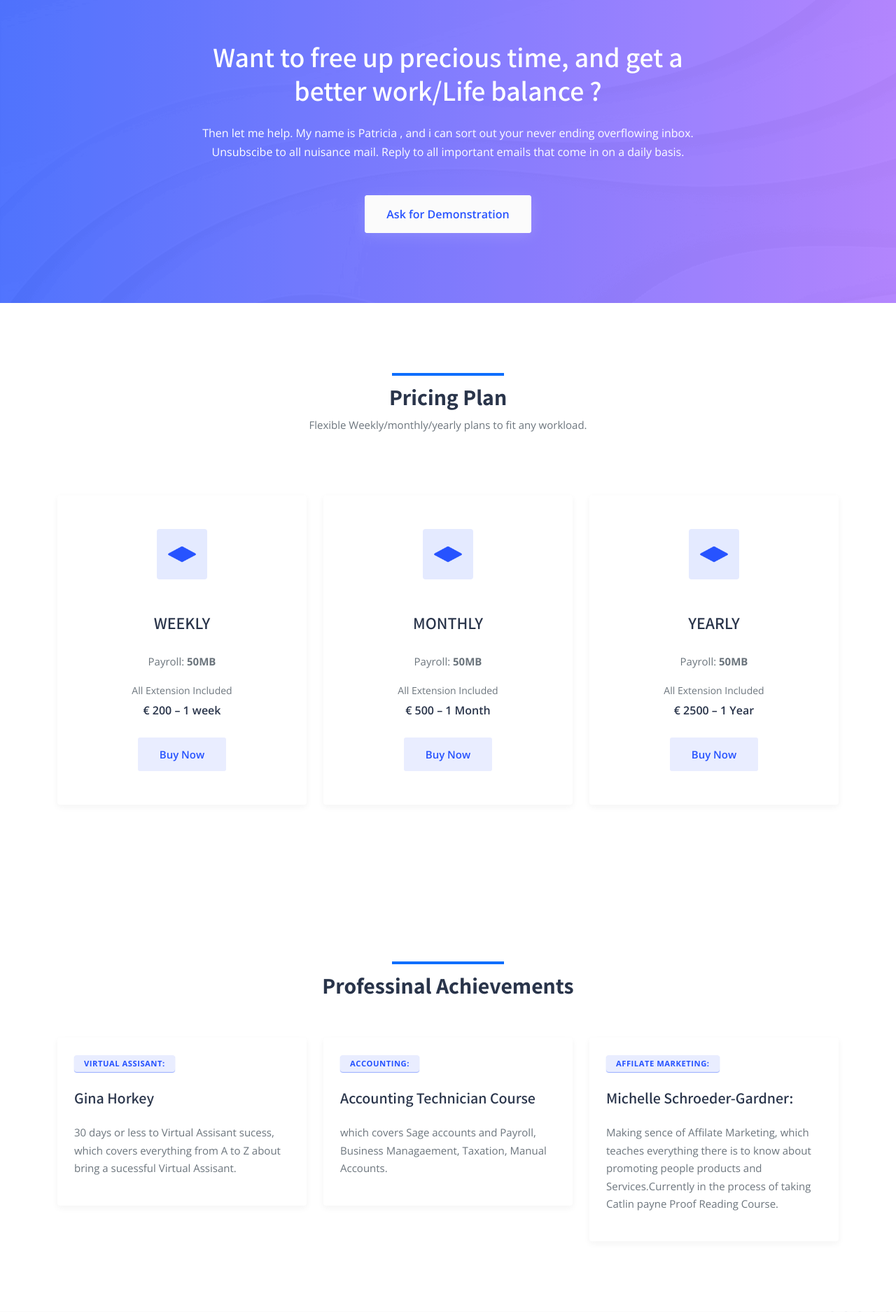
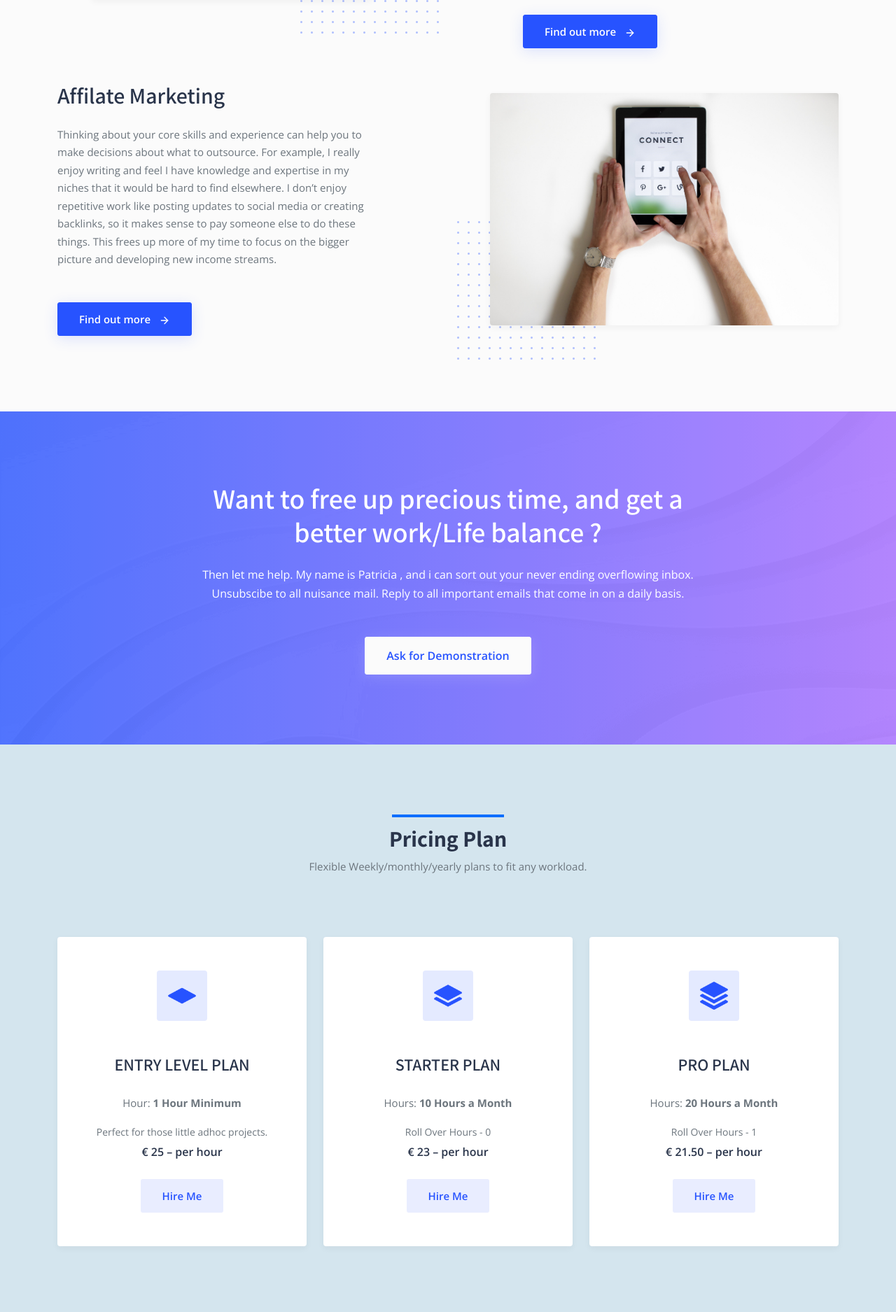
Before and after one commit to AbdullahAlHarun-code/patrica, a Django app: page / in a window 1280 px wide. Shown: the part 3033-4908 px from the top of the page at 70% size. Run offline with Django 3.2, Linux system fonts and the light colour scheme; some libraries are stand-ins or nearby versions.

Commit message:
change background color and add some images

```diff
--- a/frontend/templates/frontend/index.html
+++ b/frontend/templates/frontend/index.html
@@ -18,7 +18,7 @@
     <link href="{% static 'css/style.min.css'%}" rel="stylesheet" type="text/css" />
 </head>
 
-<body data-spy="scroll" data-target="#navbar" data-offset="20">
+<body style="background-color:#D4E5EE" data-spy="scroll" data-target="#navbar" data-offset="20">
     <!-- Loader -->
     <div id="preloader">
         <div id="status">
@@ -105,9 +105,8 @@
                             <div class="icon-mono service-icon avatar-md mx-auto mb-4">
                                 <i class="" data-feather="box"></i>
                             </div>
-                            <h4 class="mb-3 font-size-22">Digital Design</h4>
-                            <p class="text-muted mb-0">At vero eos et accusamus et iusto odio dignissimos ducimus qui
-                                blanditiis.</p>
+                            <h4 class="mb-3 font-size-22">Email Management</h4>
+                            <p class="text-muted mb-0">Email is not only an integral part of how we live our lives, but it’s a vital way to communicate. The convenience of sending an email that is instantaneously transported to the recipient’s inbox is something that many businesses couldn’t live without.</p>
                         </div>
                     </div>
                 </div>
@@ -119,9 +118,9 @@
                             <div class="icon-mono service-icon avatar-md mx-auto mb-4">
                                 <i class="" data-feather="layers"></i>
                             </div>
-                            <h4 class="mb-3 font-size-22">Awesome Support</h4>
-                            <p class="text-muted mb-0">Ut enim ad minima veniam, quis nostrum exercitationem ullam
-                                corporis suscipit.</p>
+                            <h4 class="mb-3 font-size-22">Virtual Bookkeeping Services</h4>
+                            <p class="text-muted mb-0">You may be wondering how is that you can work with someone remotely to do your bookkeeping?
+Well, it couldn't be simpler, A virtual bookkeeper handles your bookkeeping remotely. You communicate with them and share your financial info using software. They categorize your transactions and prepare financial statements for your business.</p>
                         </div>
                     </div>
                 </div>
@@ -132,10 +131,9 @@
                         <div class="service-box-content p-4">
                             <div class="icon-mono service-icon avatar-md mx-auto mb-4">
                                 <i class="" data-feather="server"></i>
-                            </div>boots
-                            <h4 class="mb-3 font-size-22">Easy to customize</h4>
-                            <p class="text-muted mb-0">Sed ut perspiciatis unde omnis iste natus error sit voluptatem
-                                doloremque.</p>
+                            </div>
+                            <h4 class="mb-3 font-size-22">Affilate Marketing,</h4>
+                            <p class="text-muted mb-0">If you want to maximize the profits in your affiliate marketing business there comes a time when you have to consider outsourcing. Letting go of some of the important task you need completing for your business to operate can be difficult, but it’s the only way you can grow.</p>
                         </div>
                     </div>
                 </div>
@@ -154,45 +152,67 @@
             <div class="row justify-content-center mb-5">
                 <div class="col-lg-7 text-center">
                   <h3 style="height:15px;" class="border-top border-4 w-25 m-auto border-primary"> </h3>
-                    <h2 class="fw-bold">Our Features</h2>
-                    <p class="text-muted">Sed ut perspiciatis unde omnis iste natus error sit voluptatem accusantium
-                        doloremque laudantium totam rem ab illo inventore.</p>
+                    <h2 class="fw-bold">Features</h2>
+                    <p class="text-muted">"I'm not restricted by geographical location when it comes to helping my clients."</p>
                 </div>
             </div>
 
             <div class="row align-items-center mb-5">
                 <div class="col-md-5 order-2 order-md-1 mt-md-0 mt-5">
-                    <h2 class="mb-4">Perfect Solution For Small Businesses</h2>
-                    <p class="text-muted mb-5">Sed ut perspiciatis unde omnis iste natus error sit voluptatem
-                        accusantium doloremque laudantium totam rem aperiam eaque ipsa quae ab illo inventore
-                        veritatis..</p>
+                    <h2 class="mb-4">Virtual Bookkeeping</h2>
+                    <p class="text-muted mb-5">"Handing over a bag of receipts often means that you are tied to looking for a bookkeeper that is reasonably local to you, whereas with a remote Bookkeeper you can choose someone you are comfortable with and is more likely to understand your business regardless of their locality."</p>
                     <a href="javascript: void(0);" class="btn btn-primary">Find out more <i class="icon-xs ms-2"
                             data-feather="arrow-right"></i></a>
                 </div>
                 <div class="col-md-6 ms-md-auto order-1 order-md-2">
                     <div class="position-relative">
                         <div class="ms-5 features-img">
-                            <img src="{% static 'images/features-1.jpg' %}" alt="" class="img-fluid d-block mx-auto rounded shadow" />
+                            <img src="{% static 'new-images/pic4.jpg' %}" alt="" class="img-fluid d-block mx-auto rounded shadow" />
                         </div>
                         <img src="{% static 'images/dot-img.png' %}" alt="" class="dot-img-left" />
                     </div>
                 </div>
             </div>
             <!-- end row -->
-            <div class="row align-items-center section pb-0">
+            <div class="row align-items-center section pb-0 mb-5">
                 <div class="col-md-6">
                     <div class="position-relative mb-md-0 mb-5">
                         <div class="me-5 features-img">
-                            <img src="{% static 'images/features-2.jpg' %}" alt="" class="img-fluid d-block mx-auto rounded shadow" />
+                            <img src="{% static 'new-images/pic9.jpg' %}" alt="" class="img-fluid d-block mx-auto rounded shadow" />
                         </div>
                         <img src="{% static 'images/dot-img.png' %}" alt="" class="dot-img-right" />
                     </div>
                 </div>
                 <div class="col-md-5 ms-md-auto">
-                    <h2 class="mb-4">Build community & conversion with our suite of social tool</h2>
-                    <p class="text-muted mb-5">Sed ut perspiciatis unde omnis iste natus error sit voluptatem accusantium doloremque laudantium totam rem aperiam eaque ipsa quae ab illo inventore veritatis..</p>
+                    <h2 class="mb-4">Email Management</h2>
+                    <p class="text-muted mb-5">📣 How's your Inbox Looking?<br>
+📌 Did you tell yourself you would keep on top of your emails this year? Has it not happened?<br>
+📌 Do you have 1000's of unread emails (mostly Spam)?<br>
+📌 Missing Important emails from your customers?<br>
+📌 Spending Hours a day rather than minutes looking at and sorting through emails?<br>
+
+Then this is where I can help! I'll curb that Newsletter addiction and clear the spam from your life once and for all.
+
+Whether it's a one off Inbox detox or you would like someone to manage incoming enquiries, I can help!</p>
                     <a href="javascript: void(0);" class="btn btn-primary">Find out more <i class="icon-xs ms-2"
                             data-feather="arrow-right"></i></a>
+                </div>
+            </div>
+            <!-- end row -->
+            <div class="row align-items-center mb-2 mt-5">
+                <div class="col-md-5 order-2 order-md-1 mt-md-0 mt-5">
+                    <h2 class="mb-4">Affilate Marketing</h2>
+                    <p class="text-muted mb-5">Thinking about your core skills and experience can help you to make decisions about what to outsource. For example, I really enjoy writing and feel I have knowledge and expertise in my niches that it would be hard to find elsewhere. I don’t enjoy repetitive work like posting updates to social media or creating backlinks, so it makes sense to pay someone else to do these things. This frees up more of my time to focus on the bigger picture and developing new income streams.</p>
+                    <a href="javascript: void(0);" class="btn btn-primary">Find out more <i class="icon-xs ms-2"
+                            data-feather="arrow-right"></i></a>
+                </div>
+                <div class="col-md-6 ms-md-auto order-1 order-md-2">
+                    <div class="position-relative">
+                        <div class="ms-5 features-img">
+                            <img src="{% static 'new-images/pic16.jpg' %}" alt="" class="img-fluid d-block mx-auto rounded shadow" />
+                        </div>
+                        <img src="{% static 'images/dot-img.png' %}" alt="" class="dot-img-left" />
+                    </div>
                 </div>
             </div>
             <!-- end row -->
@@ -245,12 +265,12 @@
                                           <img src="{% static 'images/pricing/1.png' %}" alt=""
                                               class="img-fluid d-block mx-auto" />
                                       </div>
-                                      <h4 class="text-uppercase mb-4 pb-1">Weekly</h4>
-                                      <p class="text-muted">Payroll: <span class="fw-bold">50MB</span></p>
-                                      <p class="text-muted font-size-14 mb-1">All Extension Included</p>
-                                      <p class="text-dark font-size-16 font-weight-semibold mb-4">€ 200 – 1 week
+                                      <h4 class="text-uppercase mb-4 pb-1">Entry Level Plan</h4>
+                                      <p class="text-muted">Hour: <span class="fw-bold">1 Hour Minimum</span></p>
+                                      <p class="text-muted font-size-14 mb-1">Perfect for those little adhoc projects.</p>
+                                      <p class="text-dark font-size-16 font-weight-semibold mb-4">€ 25 – per hour
                                       </p>
-                                      <a href="javascript: void(0);" class="btn btn-soft-primary">Buy Now</a>
+                                      <a href="javascript: void(0);" class="btn btn-soft-primary">Hire Me</a>
                                   </div>
                               </div>
                           </div>
@@ -260,15 +280,15 @@
                                   <div class="card-body px-4 py-5">
                                       <!-- <div class="icon-mono avatar-md bg-soft-primary text-primary rounded mx-auto mb-5"><i class="icon-lg" data-feather="circle"></i></div> -->
                                       <div class="icon-mono avatar-md bg-soft-primary rounded mx-auto mb-5 p-3">
-                                          <img src="{% static 'images/pricing/1.png' %}" alt=""
+                                          <img src="{% static 'images/pricing/2.png' %}" alt=""
                                               class="img-fluid d-block mx-auto" />
                                       </div>
-                                      <h4 class="text-uppercase mb-4 pb-1">Monthly</h4>
-                                      <p class="text-muted">Payroll: <span class="fw-bold">50MB</span></p>
-                                      <p class="text-muted font-size-14 mb-1">All Extension Included</p>
-                                      <p class="text-dark font-size-16 font-weight-semibold mb-4">€ 500 – 1 Month
+                                      <h4 class="text-uppercase mb-4 pb-1">Starter Plan</h4>
+                                      <p class="text-muted">Hours: <span class="fw-bold">10 Hours a Month</span></p>
+                                      <p class="text-muted font-size-14 mb-1">Roll Over Hours - 0</p>
+                                      <p class="text-dark font-size-16 font-weight-semibold mb-4">€ 23 – per hour
                                       </p>
-                                      <a href="javascript: void(0);" class="btn btn-soft-primary">Buy Now</a>
+                                      <a href="javascript: void(0);" class="btn btn-soft-primary">Hire Me</a>
                                   </div>
                               </div>
                           </div>
@@ -278,15 +298,15 @@
                                   <div class="card-body px-4 py-5">
                                       <!-- <div class="icon-mono avatar-md bg-soft-primary text-primary rounded mx-auto mb-5"><i class="icon-lg" data-feather="circle"></i></div> -->
                                       <div class="icon-mono avatar-md bg-soft-primary rounded mx-auto mb-5 p-3">
-                                          <img src="{% static 'images/pricing/1.png' %}" alt=""
+                                          <img src="{% static 'images/pricing/3.png' %}" alt=""
                                               class="img-fluid d-block mx-auto" />
                                       </div>
-                                      <h4 class="text-uppercase mb-4 pb-1">Yearly</h4>
-                                      <p class="text-muted">Payroll: <span class="fw-bold">50MB</span></p>
-                                      <p class="text-muted font-size-14 mb-1">All Extension Included</p>
-                                      <p class="text-dark font-size-16 font-weight-semibold mb-4">€ 2500 – 1 Year
+                                      <h4 class="text-uppercase mb-4 pb-1">Pro Plan</h4>
+                                      <p class="text-muted">Hours: <span class="fw-bold">20 Hours a Month</span></p>
+                                      <p class="text-muted font-size-14 mb-1">Roll Over Hours - 1</p>
+                                      <p class="text-dark font-size-16 font-weight-semibold mb-4">€ 21.50 – per hour
                                       </p>
-                                      <a href="javascript: void(0);" class="btn btn-soft-primary">Buy Now</a>
+                                      <a href="javascript: void(0);" class="btn btn-soft-primary">Hire Me</a>
                                   </div>
                               </div>
                           </div>
--- a/frontend/tests.py
+++ b/frontend/tests.py
@@ -1,3 +1,6 @@
 from django.test import TestCase
 
-# Create your tests here.
+
+"""
+# Blue background
+"""
```
Also changed, not shown: static/new-images/pi12.png (added), static/new-images/pic1.jpg (added), static/new-images/pic10.jpg (added), static/new-images/pic11.png (added), static/new-images/pic14.png (added), static/new-images/pic15.png (added), static/new-images/pic16.jpg (added), static/new-images/pic2.jpg (added), static/new-images/pic5.jpg (added), 6 other files.
